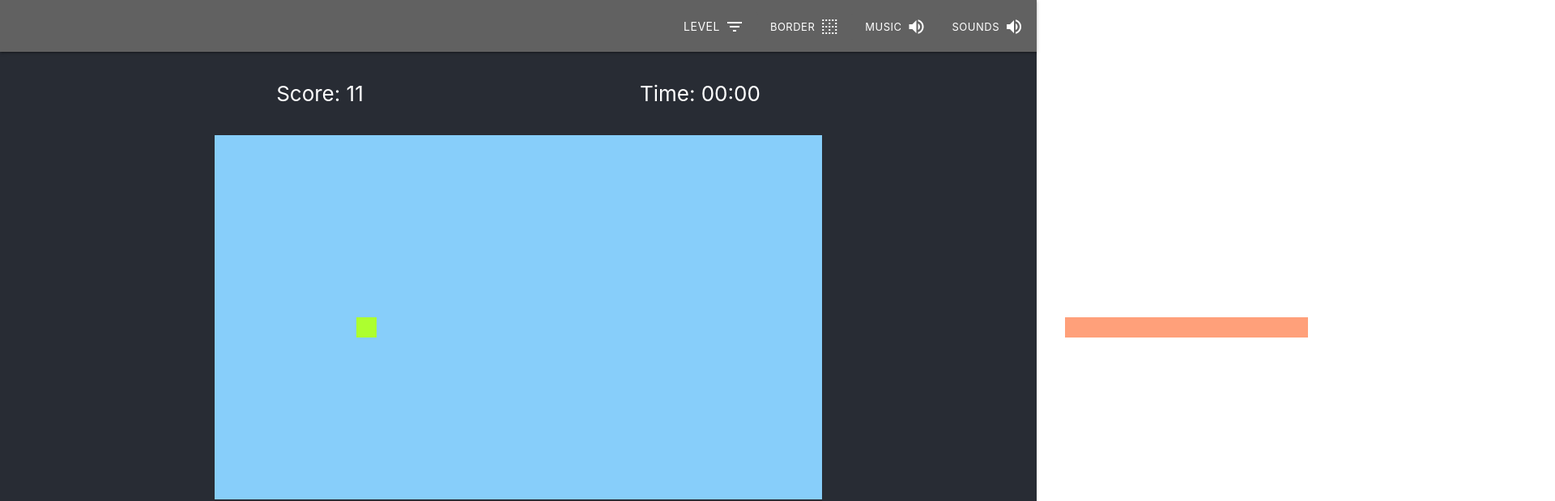
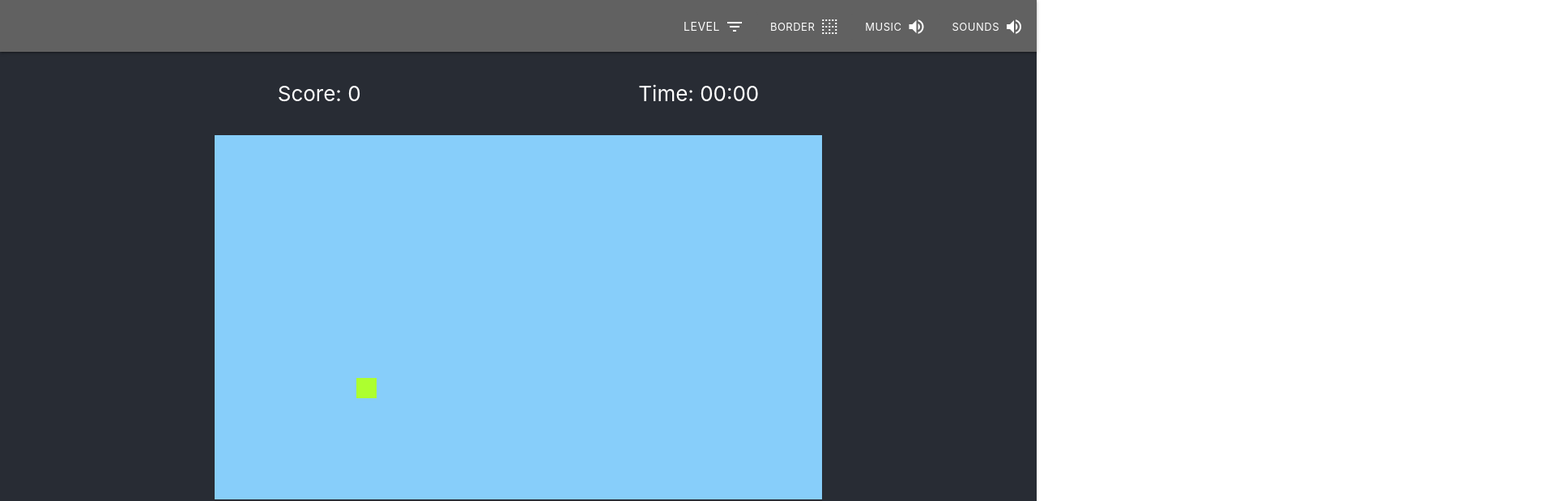
Before and after one commit to svdfsdev/react-game, a React (Create React App) app in the folder snake/: page / in a window 1280 px wide. Shown: the top 619 px of the page at 81% size, 1920 px wide, since content can reach past the window. Built offline with nearby package versions, Linux system fonts and the light colour scheme.

Commit message:
add changing position of prey

```diff
--- a/snake/src/components/Game/Game.jsx
+++ b/snake/src/components/Game/Game.jsx
@@ -5,7 +5,7 @@ import { Controls } from './Controls/Controls';
 import { GameBoard } from './GameBoard/GameBoard';
 
 const Game = () => {
-  const [score, setScore] = useState(11);
+  const [score, setScore] = useState(0);
   const [isPlaying, setIsPlaying] = useState(false);
   const [isFullScreen, setIsFullScreen] = useState(false);
 
--- a/snake/src/components/Game/GameBoard/GameBoard.js
+++ b/snake/src/components/Game/GameBoard/GameBoard.js
@@ -2,24 +2,21 @@ import React, { useState, useEffect, useMemo, useCallback } from 'react';
 import { getRandomNumber } from '../../../utils/helper';
 import './GameBoard.scss';
 
-export const GameBoard = ({ score }) => {
+export const GameBoard = ({ handler }) => {
+  const [prey, setPrey] = useState({
+    x: getRandomNumber(30, 25),
+    y: getRandomNumber(18, 25),
+  });
   const [finSnake, setFinSnake] = useState(null);
   const [snakeHeadX, setSnakeHeadX] = useState(0);
   const [snakeHeadY, setSnakeHeadY] = useState(225);
   const [direction, setDirection] = useState(39);
 
-  const prey = useMemo(
-    () => ({ x: getRandomNumber(30, 25), y: getRandomNumber(18, 25) }),
-    []
-  );
-
   const snake = useMemo(() => {
-    return new Array(score + 1).fill('');
-  }, [score]);
+    return new Array(1).fill('');
+  }, []);
 
   const renderSnake = useCallback(() => {
-    snake.unshift({ x: snakeHeadX, y: snakeHeadY });
-
     return snake.map((it, i) => (
       <div
         key={i}
@@ -30,11 +27,9 @@ export const GameBoard = ({ score }) => {
         }}
       ></div>
     ));
-  }, [snake, snakeHeadX, snakeHeadY]);
+  }, [snake]);
 
   const moveTo = useCallback(() => {
-    snake.pop();
-
     switch (direction) {
       case 37:
         setSnakeHeadX((prev) => prev - 25);
@@ -56,9 +51,31 @@ export const GameBoard = ({ score }) => {
         break;
     }
 
+    snake.pop();
+    snake.unshift({ x: snakeHeadX, y: snakeHeadY });
+
+    if (prey.x === snakeHeadX && prey.y === snakeHeadY) {
+      handler();
+      snake.unshift({ x: snakeHeadX, y: snakeHeadY });
+      setPrey({
+        x: getRandomNumber(30, 25),
+        y: getRandomNumber(18, 25),
+      });
+    }
+
     const resSnake = renderSnake();
     setFinSnake(resSnake);
-  }, [direction, snake, renderSnake]);
+  }, [
+    snake,
+    prey.x,
+    prey.y,
+    handler,
+    direction,
+    snakeHeadX,
+    snakeHeadY,
+    renderSnake,
+    setFinSnake,
+  ]);
 
   const changeDirection = useCallback(
     (e) => {
@@ -78,7 +95,7 @@ export const GameBoard = ({ score }) => {
   useEffect(() => {
     const draw = setInterval(() => {
       moveTo(direction);
-    }, 100);
+    }, 80);
 
     document.addEventListener('keydown', changeDirection);
 
@@ -86,7 +103,7 @@ export const GameBoard = ({ score }) => {
       clearInterval(draw);
       document.removeEventListener('keydown', changeDirection);
     };
-  }, [score, snakeHeadX, snakeHeadY, direction, moveTo, changeDirection]);
+  }, [snakeHeadX, snakeHeadY, direction, moveTo, changeDirection]);
 
   return (
     <div className="GameBoard">
--- a/snake/src/components/Game/GameBoard/GameBoard.scss
+++ b/snake/src/components/Game/GameBoard/GameBoard.scss
@@ -10,7 +10,7 @@
     width: 25px;
     height: 25px;
     background: greenyellow;
-    transition: 500ms;
+    transition: 250ms;
   }
 
   .snake {
@@ -18,6 +18,6 @@
     width: 25px;
     height: 25px;
     background: lightsalmon;
-    transition: 100ms;
+    transition: 80ms;
   }
 }
--- a/snake/src/components/UI/Button/Button.scss
+++ b/snake/src/components/UI/Button/Button.scss
@@ -2,7 +2,7 @@
   transition: 1s;
 
   &:hover {
-    transition: 0.5s;
+    transition: 1s;
     background: #838383 !important;
   }
 
```
